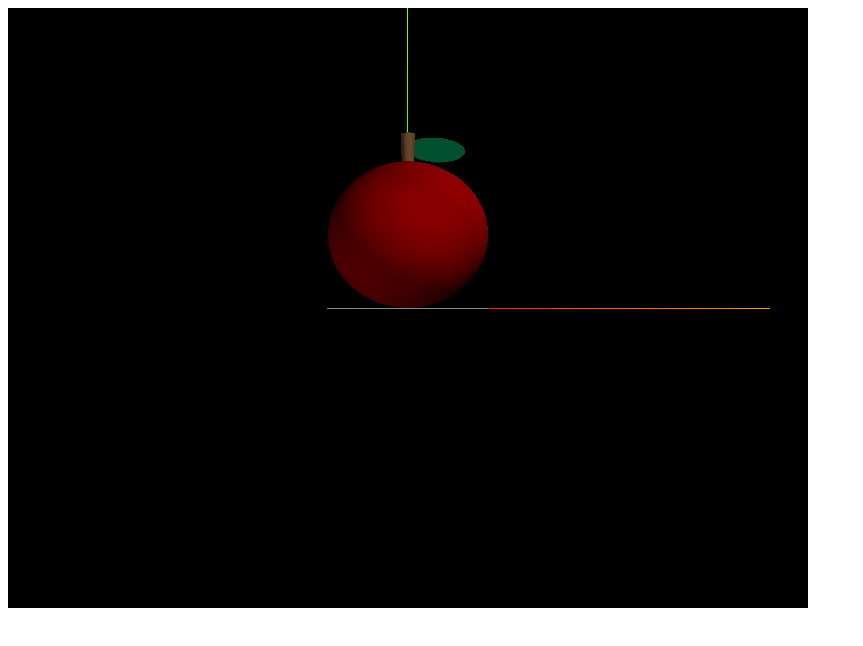
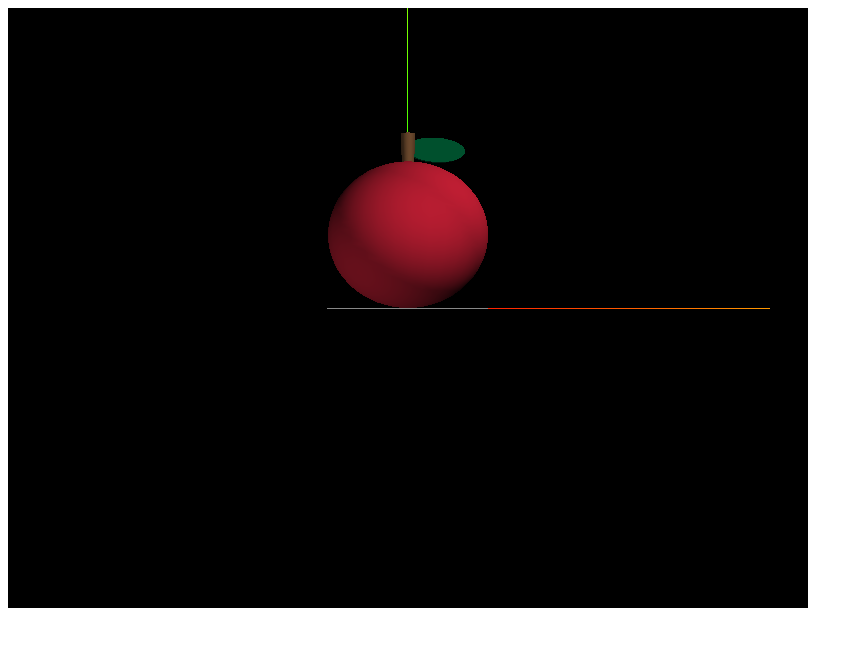
Before and after one commit to kakeru0919/WebGL1, a plain HTML site: page index.html in a window 1280 px wide. Shown: the whole page, without its empty margins (0-863 px from the left). Drawn offline with nearby package versions, Linux system fonts and the light colour scheme; animation ran at ten frames a second.

Commit message:
Update index.html

```diff
--- a/index.html
+++ b/index.html
@@ -58,7 +58,7 @@
 
         //リンゴの実の作成
         var fruit_g = new THREE.SphereGeometry( 1, 32, 32 );
-        var material_r = new THREE.MeshLambertMaterial({ color: 0x900000 });
+        var material_r = new THREE.MeshLambertMaterial({ color: 0xBF1E33 });
         var fruit = new THREE.Mesh( fruit_g, material_r);
         fruit.scale.x = 1.1;
         fruit.scale.z = 1.1;
```
